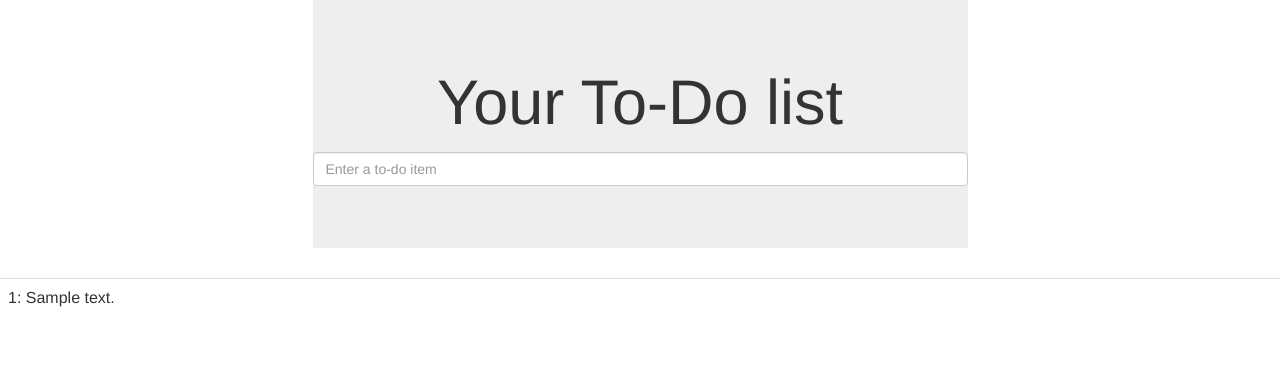
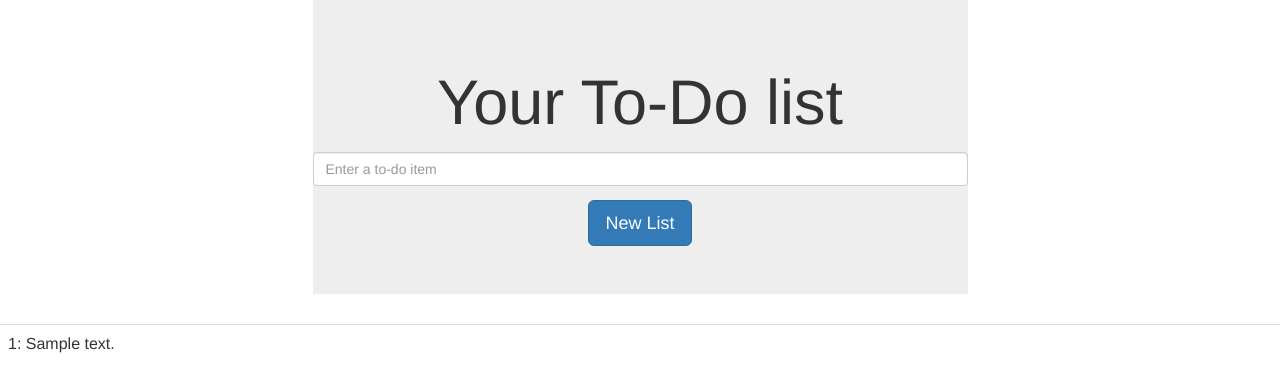
Before and after one commit to shokodash/Test-Driven-Deveplopment_Python, a Django app: page /todo/lists/1/ in a window 1280 px wide. Shown: the top 392 px of the page. Run offline with Django 3.2, Linux system fonts and the light colour scheme; tables that the repository leaves empty hold one stand-in row (values such as "Sample post"); some libraries are stand-ins or nearby versions.

Commit message:
Add New List Button

```diff
--- a/lists/templates/base.html
+++ b/lists/templates/base.html
@@ -18,6 +18,8 @@
             />
     	    {% csrf_token %}
     	</form>
+        {% block button %}
+        {% endblock %}
         </div>
     </div>
 </div>
--- a/lists/templates/list.html
+++ b/lists/templates/list.html
@@ -4,6 +4,10 @@
 {% block header_text %}Your To-Do list{% endblock %}
 
 {% block form_action %}/todo/lists/{{ list.id }}/add_item{% endblock %}
+
+{% block button %}
+<button class="btn btn-primary btn-lg" type="button" onclick="location.href='/todo';">New List</button>
+{% endblock %}
 
 {% block table %}
     <table id="id_list_table" class="table">
```
Also changed, not shown: lists/templates/home.html (line endings or trailing spaces).
